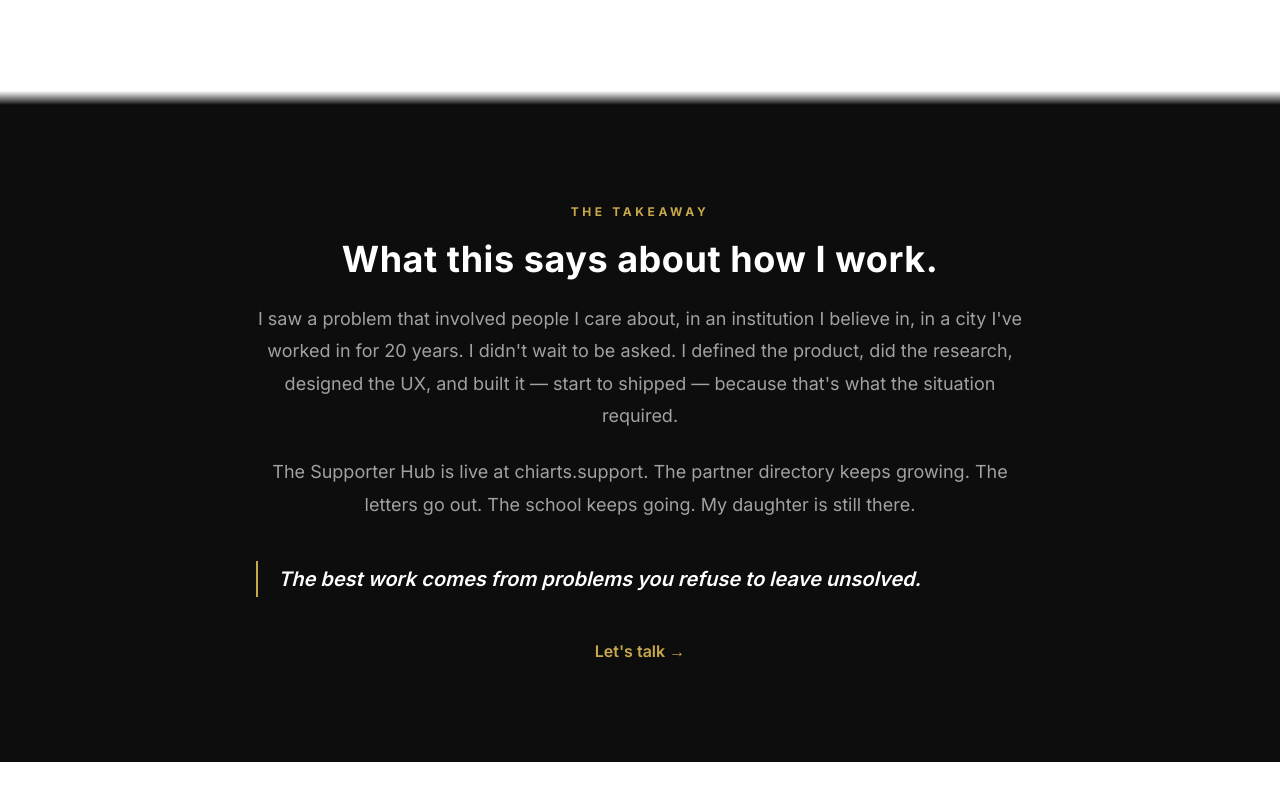
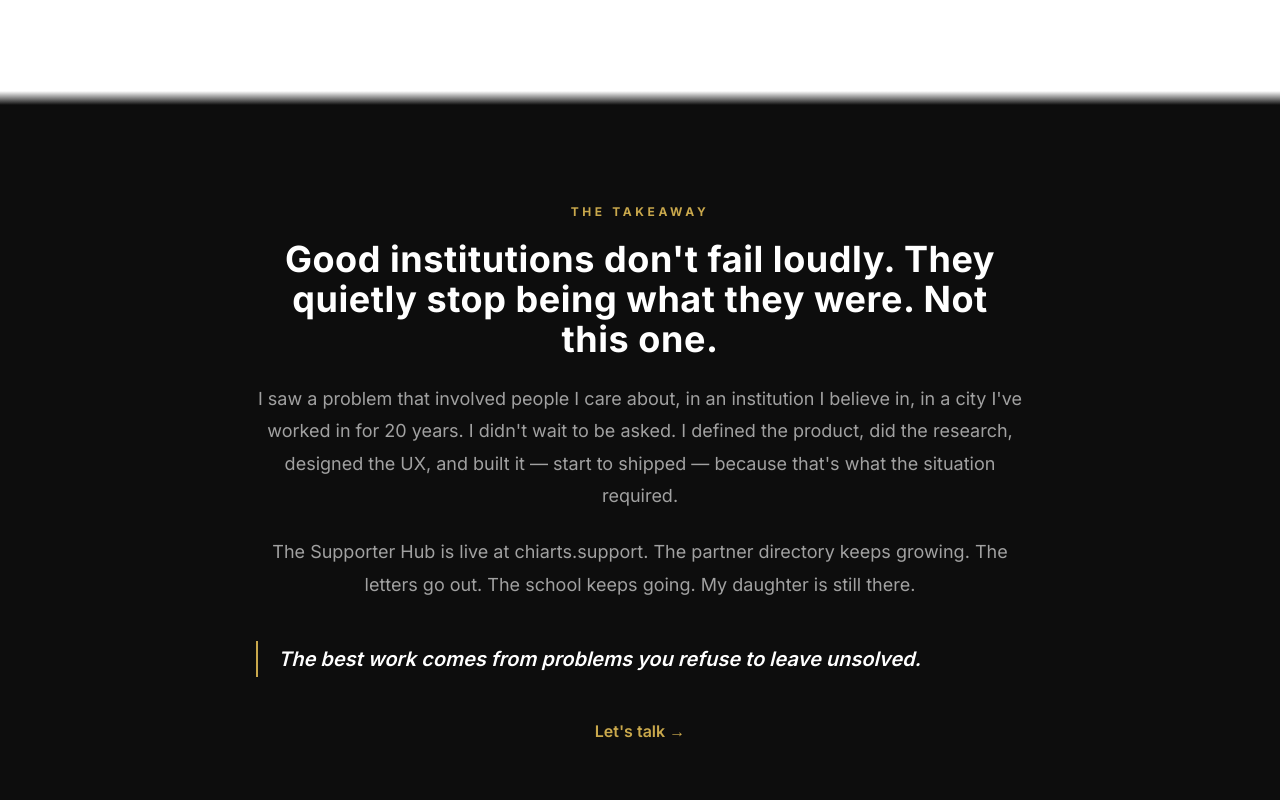
Before and after one commit to rekaldsi/digijerry-portfolio-ai, a React (Vite) app: page /case/chiarts in a window 1280 px wide. Shown: the part 9008-9808 px from the top of the page. Before the commit the page ends 9770 px from the top, so only its background shows below. Built offline with nearby package versions, Linux system fonts and the light colour scheme.

Commit message:
fix: chiarts takeaway — replace generic headline with conviction statement

```diff
--- a/src/pages/CaseChiArts.tsx
+++ b/src/pages/CaseChiArts.tsx
@@ -404,7 +404,7 @@ export default function CaseChiArts() {
             <p className="mb-4 text-xs font-bold uppercase tracking-[0.3em]" style={{ color: GOLD }}>
               The Takeaway
             </p>
-            <h2 className="mb-6 text-3xl font-bold text-white md:text-4xl">What this says about how I work.</h2>
+            <h2 className="mb-6 text-3xl font-bold text-white md:text-4xl">Good institutions don't fail loudly. They quietly stop being what they were. Not this one.</h2>
             <p className="mb-6 text-lg leading-relaxed text-neutral-400">
               I saw a problem that involved people I care about, in an institution I believe in, in a city I've worked in for 20 years. I didn't wait to be asked. I defined the product, did the research, designed the UX, and built it — start to shipped — because that's what the situation required.
             </p>
```
